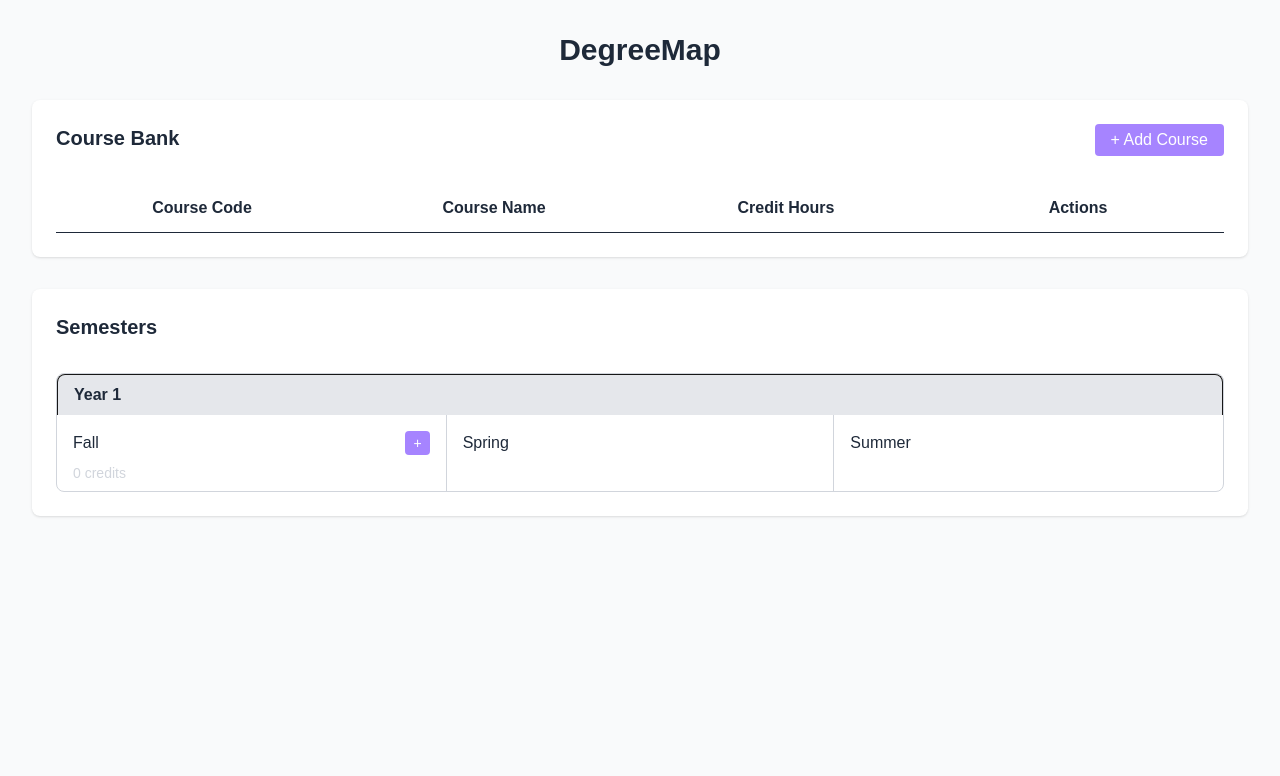
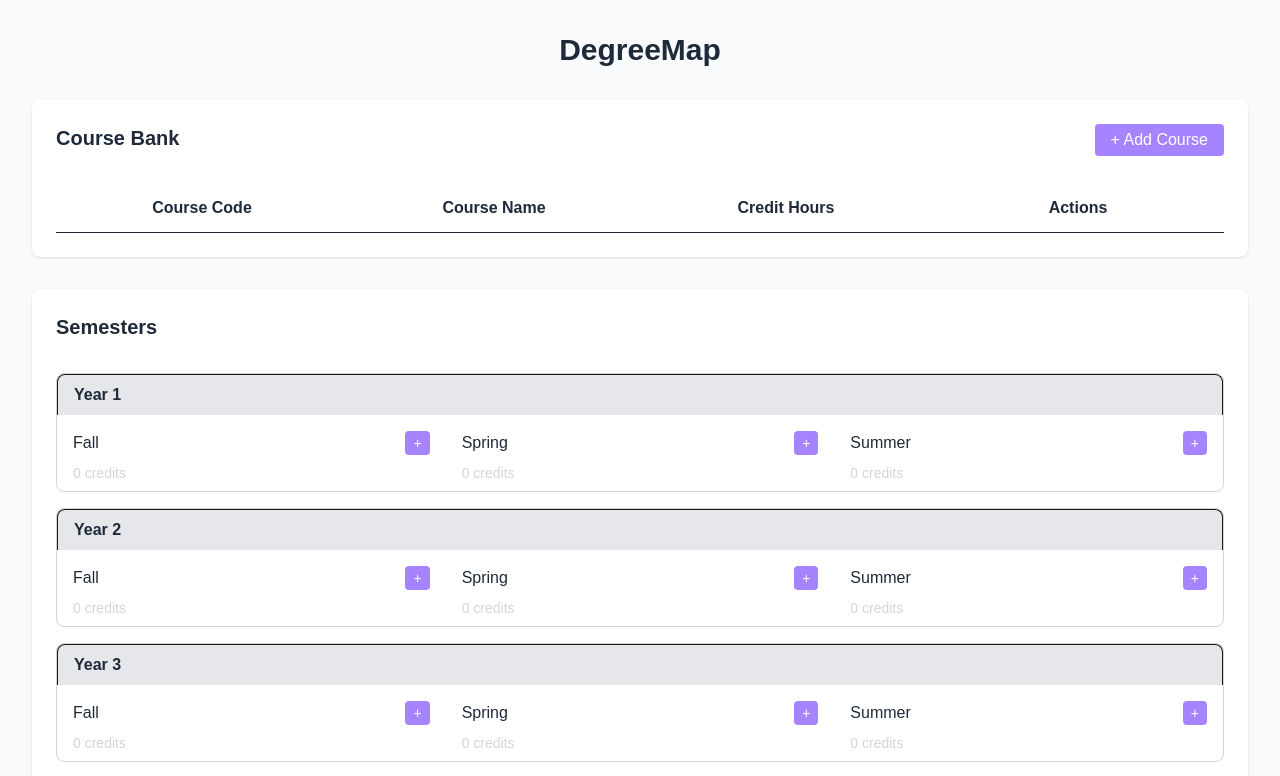
Before and after one commit to 0zzy4/DegreeMap, a Next.js app: page / in a window 1280 px wide. Shown: the top 776 px of the page. Built offline with nearby package versions, Linux system fonts and the light colour scheme.

Commit message:
refactor: extract Year and Semester components
- Create Year component with 3 semester columns
- Create Semester component with add course functionality
- Refactor SemesterGrid to render 4 years dynamically

```diff
--- /dev/null
+++ b/src/components/Semester.tsx
@@ -0,0 +1,39 @@
+"use client";
+
+import { useState } from "react";
+import AddCourseButton from "./AddCourseButton";
+import AddCourseModal from "./AddCourseModal";
+import { Course } from "@/types/Course";
+import CourseTile from "./CourseTile";
+
+interface SemesterProps {
+  semester: string;
+  courses: Course[];
+  onAddCourse: (course: Course) => void;
+}
+
+export default function Semester({semester, courses, onAddCourse}: SemesterProps) {
+  const [isModalOpen, setIsModalOpen] = useState(false);
+
+  return (
+    <div className="text-left px-4">
+      <div className="flex flex-row justify-between pt-4">
+        <h2 className="text-gray-800">{semester}</h2>
+      <AddCourseButton  onClick={() => setIsModalOpen(true)} text="+" size="sm" />
+    </div>
+    <p className="text-sm text-gray-300 py-2">
+      {courses.reduce((sum, c) => sum + c.credits, 0)} credits
+    </p>
+    {courses.map((course) => (
+      <CourseTile course={course} key={course.id} />
+    ))}
+
+    <AddCourseModal
+      isOpen={isModalOpen}
+      onClose={() => setIsModalOpen(false)}
+      onSave={onAddCourse}
+      location={semester}
+    />
+  </div>
+  );
+}
--- a/src/components/SemesterGrid.tsx
+++ b/src/components/SemesterGrid.tsx
@@ -1,10 +1,9 @@
 "use client";
 
 import { useState } from "react";
-import AddCourseButton from "./AddCourseButton";
-import AddCourseModal from "./AddCourseModal";
 import { Course } from "@/types/Course";
-import CourseTile from "./CourseTile";
+import Year from "./Year";
+
 
 interface SemesterGridProps {
   courses: Course[];
@@ -12,8 +11,6 @@ interface SemesterGridProps {
 }
 
 export default function SemesterGrid({ courses, onAddCourse }: SemesterGridProps) {
-  const [isModalOpen, setIsModalOpen] = useState(false);
-  const [selectedSemester, setSelectedSemester] = useState("");
 
   return (
     <div className="bg-white rounded-lg shadow p-6 mb-8"> {/* Semester Grid Container */}
@@ -22,48 +19,11 @@ export default function SemesterGrid({ courses, onAddCourse }: SemesterGridProps
       </div>
 
       <div className="flex flex-col">
-
-        <div className="border border-gray-300 rounded-lg mt-4">
-
-          <div className="border-l border-t border-r bg-gray-200 rounded-t-lg px-4 py-2">
-            <h2 className="font-bold text-gray-800">Year 1</h2>
-          </div>
-
-          <div className="grid grid-cols-3">
-
-            <div className="text-left px-4">
-              <div className="flex flex-row justify-between pt-4">
-                <h2 className="text-gray-800">Fall</h2>
-                <AddCourseButton  onClick={() => setIsModalOpen(true)} text="+" size="sm" />
-              </div>
-              <p className="text-sm text-gray-300 py-2">
-                {courses.reduce((sum, c) => sum + c.credits, 0)} credits
-              </p>
-              {courses.map((course) => (
-                <CourseTile course={course} key={course.id} />
-              ))}
-            </div>
-
-            <div className="text-left border-l border-r border-gray-300 px-4">
-              <h2 className="text-gray-800 py-4">Spring</h2>
-            </div>
-
-            <div className="text-left px-4">
-              <h2 className="text-gray-800 py-4">Summer</h2>
-            </div>
-
-          </div>
-
-        </div>
-
+        <Year year="Year 1" courses={courses} onAddCourse={onAddCourse} />
+        <Year year="Year 2" courses={courses} onAddCourse={onAddCourse} />
+        <Year year="Year 3" courses={courses} onAddCourse={onAddCourse} />
+        <Year year="Year 4" courses={courses} onAddCourse={onAddCourse} />
       </div>
-
-      <AddCourseModal
-        isOpen={isModalOpen}
-        onClose={() => setIsModalOpen(false)}
-        onSave={onAddCourse}
-        location={selectedSemester}
-      />
 
     </div>
   );
--- /dev/null
+++ b/src/components/Year.tsx
@@ -0,0 +1,25 @@
+import { Course } from "@/types/Course";
+import Semester from "./Semester";
+
+interface YearProps {
+  year: string
+  courses: Course[];
+  onAddCourse: (course: Course) => void;
+}
+
+export default function Year({ year, courses, onAddCourse }: YearProps) {
+  return (
+    <div className="border border-gray-300 rounded-lg mt-4"> {/* Year Container */}
+
+      <div className="border-l border-t border-r bg-gray-200 rounded-t-lg px-4 py-2"> {/* Year Header */}
+        <h2 className="font-bold text-gray-800">{year}</h2>
+      </div>
+      <div className="grid grid-cols-3">
+        <Semester courses={courses} onAddCourse={onAddCourse} semester="Fall" />
+        <Semester courses={courses} onAddCourse={onAddCourse} semester="Spring" />
+        <Semester courses={courses} onAddCourse={onAddCourse} semester="Summer" />
+      </div>
+
+    </div>
+  );
+}
```
